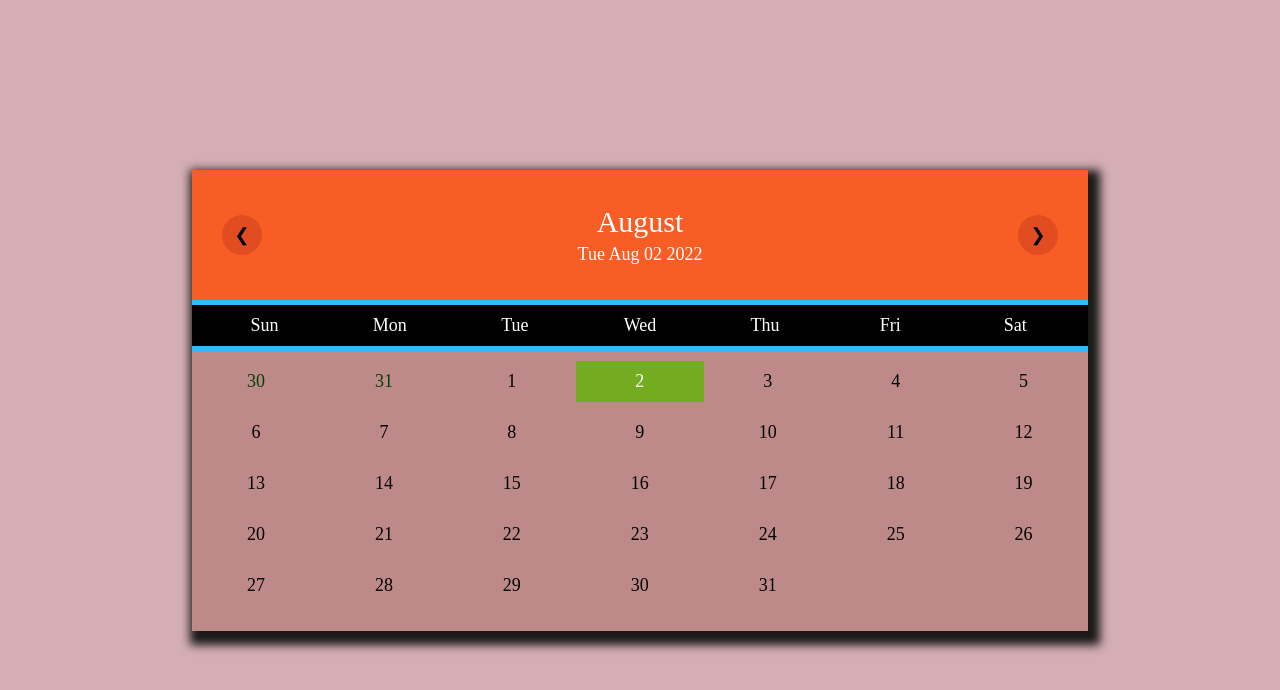
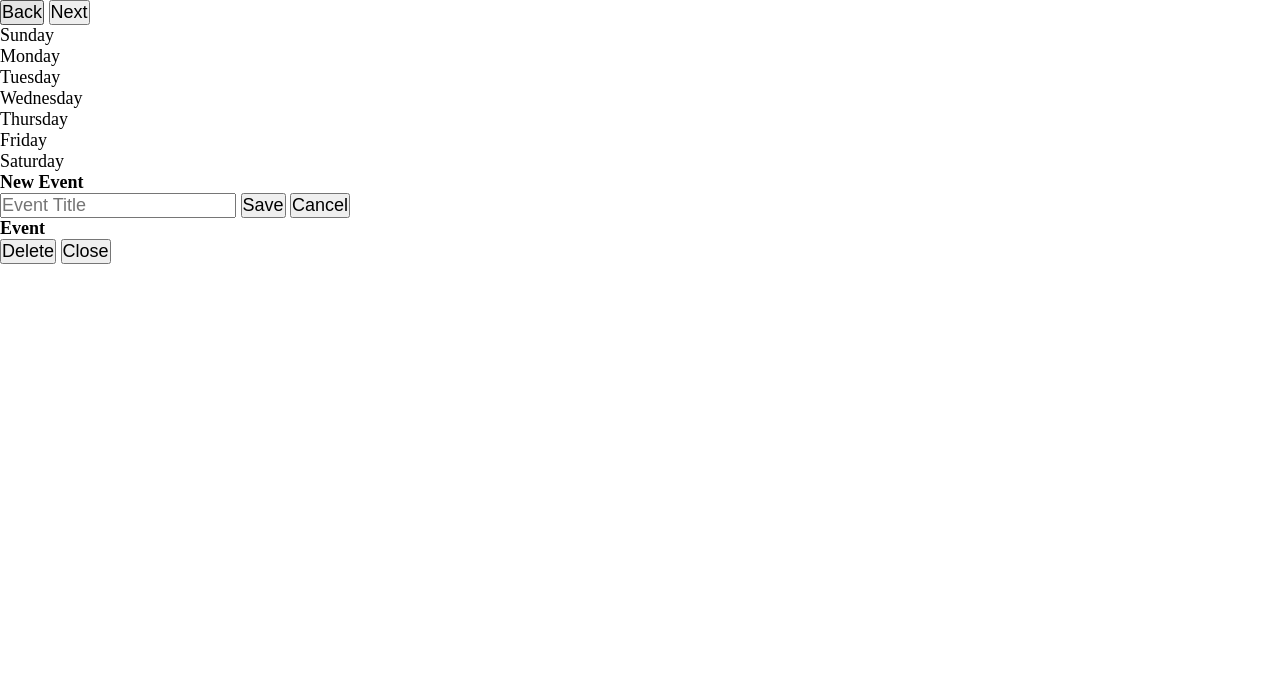
Before and after one commit to sandeshgithubt/Calender-Project-OF-JavaScript, a plain HTML site: page index.html in a window 1280 px wide. Drawn offline with Linux system fonts and the light colour scheme.

Commit message:
Update index.html

```diff
--- a/index.html
+++ b/index.html
@@ -11,55 +11,51 @@
     <link rel="stylesheet" type="text/css" href="./style.css">
 </head>
 
-<body onload="renderDate()">
+<body>
 
-    <header class="wrapper">
+    <div id="container">
+      <div id="header">
+        <div id="monthDisplay"></div>
+        <div>
+          <button id="backButton">Back</button>
+          <button id="nextButton">Next</button>
+        </div>
+      </div>
 
-        <div class="calender">
+      <div id="weekdays">
+        <div>Sunday</div>
+        <div>Monday</div>
+        <div>Tuesday</div>
+        <div>Wednesday</div>
+        <div>Thursday</div>
+        <div>Friday</div>
+        <div>Saturday</div>
+      </div>
 
-            <section>
+      <div id="calendar"></div>
+    </div>
 
-                <div class="month">
+    <div id="newEventModal">
+      <h2>New Event</h2>
 
-                    <div class="prev" onclick="moveDate('prev')">
-                        <span>&#10094</span>
-                    </div>
+      <input id="eventTitleInput" placeholder="Event Title" />
 
-                    <div>
-                        <h2 id="month">July</h2>
-                        <p id="date_start"></p>
-                    </div>
+      <button id="saveButton">Save</button>
+      <button id="cancelButton">Cancel</button>
+    </div>
 
-                    <div class="next" onclick="moveDate('next')">
-                        <span>&#10095</span>
-                    </div>
+    <div id="deleteEventModal">
+      <h2>Event</h2>
 
-                </div>
+      <p id="eventText"></p>
 
-            </section>
+      <button id="deleteButton">Delete</button>
+      <button id="closeButton">Close</button>
+    </div>
 
-            <div class="weekdays">
-                <div>Sun</div>
-                <div>Mon</div>
-                <div>Tue</div>
-                <div>Wed</div>
-                <div>Thu</div>
-                <div>Fri</div>
-                <div>Sat</div>
-            </div>
-
-            <div class="days">
+    <div id="modalBackDrop"></div>
 
 
-
-
-            </div>
-
-
-        </div>
-    </header>
-
-
-</body>
+  </body>
     <script src="./script.js"></script>
 </html>
```
